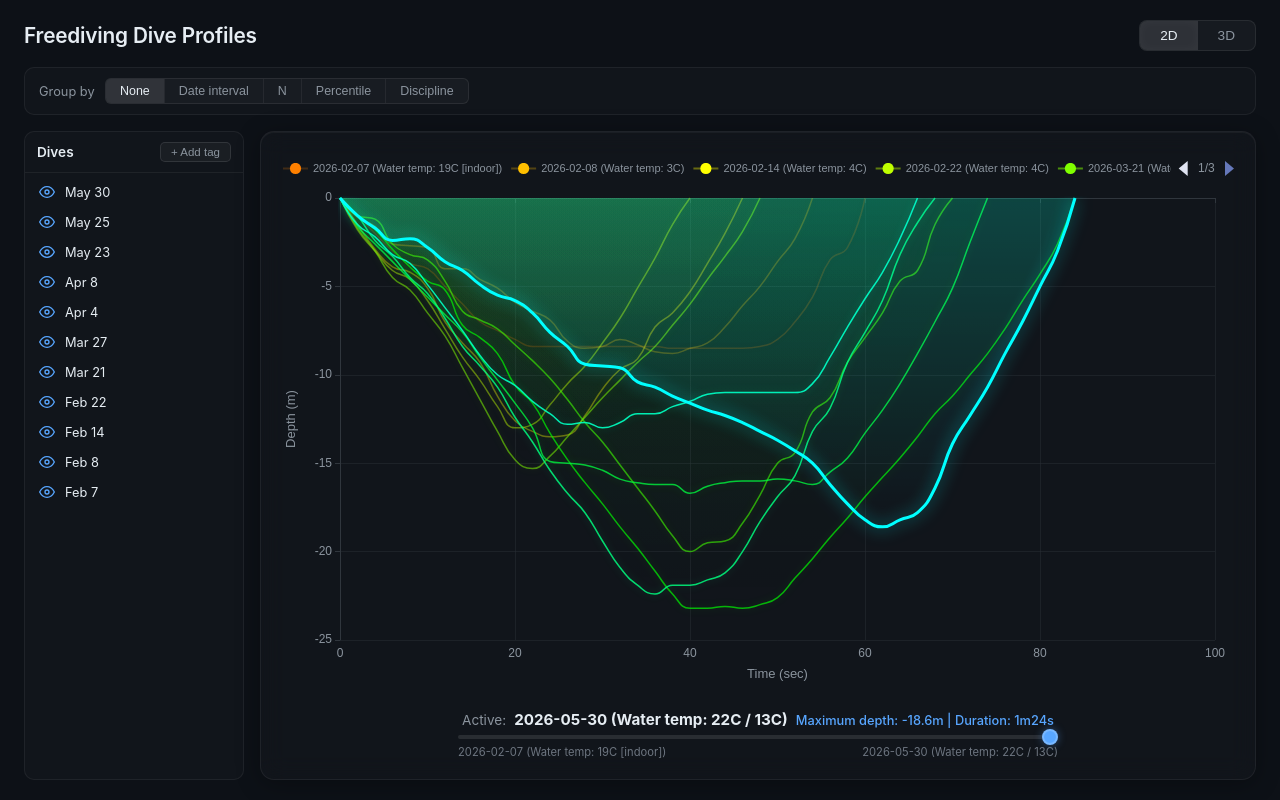
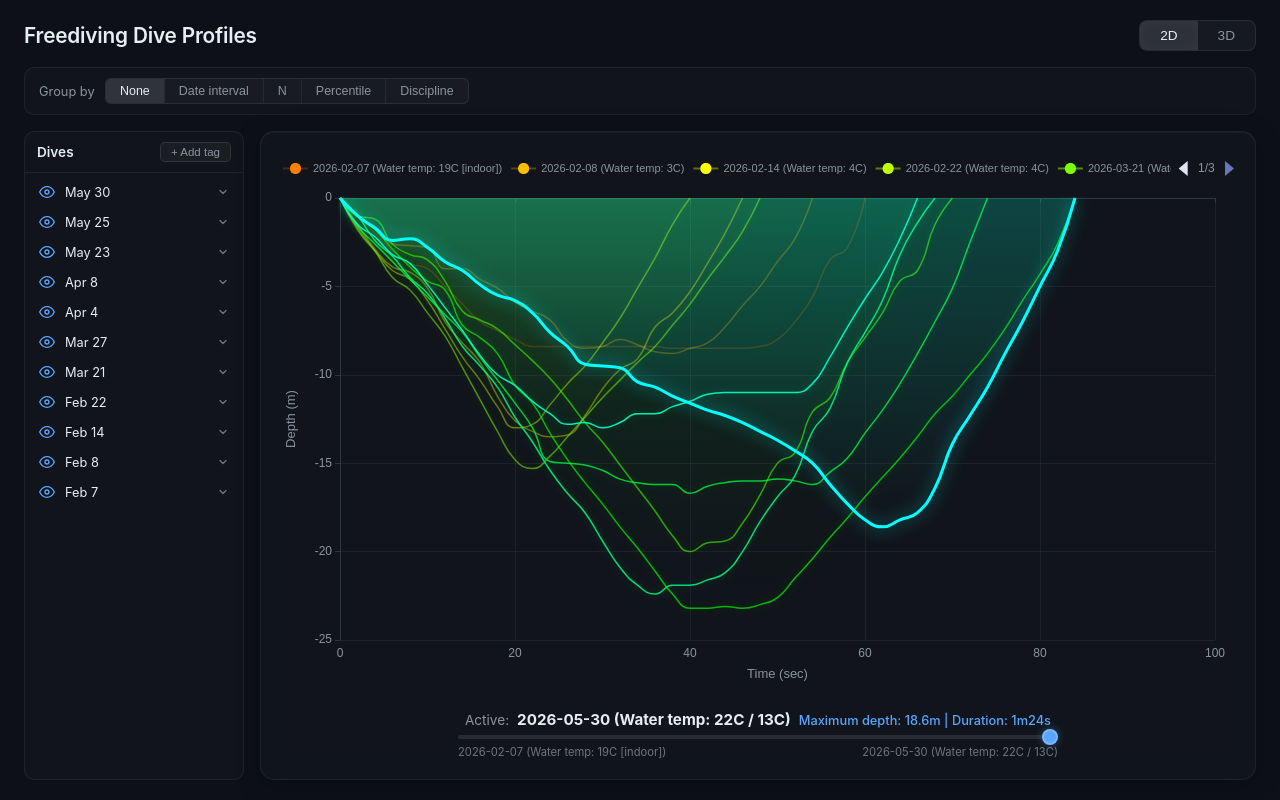
Before and after one commit to drigberg/freediving-data-explorer, a React (Vite) app: page / in a window 1280 px wide. Built offline with nearby package versions, Linux system fonts and the light colour scheme.

Commit message:
dropdowns

```diff
--- a/src/App.tsx
+++ b/src/App.tsx
@@ -92,6 +92,7 @@ export default function App() {
       <div className="app-body">
         <Sidebar
           seriesNames={data.seriesNames}
+          seriesData={data.seriesData}
           hiddenDives={hiddenDives}
           onToggleVisibility={toggleVisibility}
           tags={tags}
--- a/src/Chart2D.tsx
+++ b/src/Chart2D.tsx
@@ -2,11 +2,7 @@ import { useMemo, useState, useEffect } from "react";
 import ReactECharts from "echarts-for-react";
 import type { EChartsOption } from "echarts";
 import type { ProcessedData } from "./grouping";
-import {
-  getSeriesColor,
-  getSeriesColorRgba,
-  getSeriesOpacity,
-} from "./colors";
+import { getSeriesColor, getSeriesColorRgba, getSeriesOpacity } from "./colors";
 
 interface Chart2DProps {
   processed: ProcessedData;
@@ -99,7 +95,7 @@ export default function Chart2D({ processed }: Chart2DProps) {
                   color: getSeriesColorRgba(
                     i,
                     total,
-                    isActive ? 0.25 : 0.08 * opacity
+                    isActive ? 0.25 : 0.08 * opacity,
                   ),
                 },
                 { offset: 1, color: getSeriesColorRgba(i, total, 0) },
@@ -115,12 +111,12 @@ export default function Chart2D({ processed }: Chart2DProps) {
   }, [clampedActive, series]);
 
   const activePoints = series[clampedActive].data;
-  const maxDepth = activePoints.length > 0
-    ? Math.min(...activePoints.map(([, d]) => d))
-    : 0;
-  const duration = activePoints.length > 0
-    ? activePoints[activePoints.length - 1][0] - activePoints[0][0]
-    : 0;
+  const maxDepth =
+    activePoints.length > 0 ? Math.min(...activePoints.map(([, d]) => d)) : 0;
+  const duration =
+    activePoints.length > 0
+      ? activePoints[activePoints.length - 1][0] - activePoints[0][0]
+      : 0;
 
   return (
     <div className="chart-container">
@@ -135,7 +131,9 @@ export default function Chart2D({ processed }: Chart2DProps) {
         <label className="slider-label">
           Active: <strong>{series[clampedActive].label}</strong>
           <span className="slider-stats">
-            Maximum depth: {maxDepth.toFixed(1)}m | Duration: {Math.floor(duration / 60)}m{String(duration % 60).padStart(2, "0")}s
+            Maximum depth: {Math.abs(maxDepth).toFixed(1)}m | Duration:{" "}
+            {Math.floor(duration / 60)}m{String(duration % 60).padStart(2, "0")}
+            s
           </span>
         </label>
         <input
--- a/src/Sidebar.tsx
+++ b/src/Sidebar.tsx
@@ -13,6 +13,7 @@ const DISCIPLINE_ABBREV: Record<string, string> = {
 
 interface SidebarProps {
   seriesNames: string[];
+  seriesData: [number, number][][];
   hiddenDives: Set<number>;
   onToggleVisibility: (index: number) => void;
   tags: Tag[];
@@ -22,14 +23,32 @@ interface SidebarProps {
 function EyeIcon({ open }: { open: boolean }) {
   if (open) {
     return (
-      <svg width="16" height="16" viewBox="0 0 24 24" fill="none" stroke="currentColor" strokeWidth="2" strokeLinecap="round" strokeLinejoin="round">
+      <svg
+        width="16"
+        height="16"
+        viewBox="0 0 24 24"
+        fill="none"
+        stroke="currentColor"
+        strokeWidth="2"
+        strokeLinecap="round"
+        strokeLinejoin="round"
+      >
         <path d="M1 12s4-8 11-8 11 8 11 8-4 8-11 8-11-8-11-8z" />
         <circle cx="12" cy="12" r="3" />
       </svg>
     );
   }
   return (
-    <svg width="16" height="16" viewBox="0 0 24 24" fill="none" stroke="currentColor" strokeWidth="2" strokeLinecap="round" strokeLinejoin="round">
+    <svg
+      width="16"
+      height="16"
+      viewBox="0 0 24 24"
+      fill="none"
+      stroke="currentColor"
+      strokeWidth="2"
+      strokeLinecap="round"
+      strokeLinejoin="round"
+    >
       <path d="M17.94 17.94A10.07 10.07 0 0 1 12 20c-7 0-11-8-11-8a18.45 18.45 0 0 1 5.06-5.94" />
       <path d="M9.9 4.24A9.12 9.12 0 0 1 12 4c7 0 11 8 11 8a18.5 18.5 0 0 1-2.16 3.19" />
       <line x1="1" y1="1" x2="23" y2="23" />
@@ -37,14 +56,55 @@ function EyeIcon({ open }: { open: boolean }) {
   );
 }
 
+function ChevronIcon({ open }: { open: boolean }) {
+  return (
+    <svg
+      width="12"
+      height="12"
+      viewBox="0 0 24 24"
+      fill="none"
+      stroke="currentColor"
+      strokeWidth="2.5"
+      strokeLinecap="round"
+      strokeLinejoin="round"
+      style={{
+        transform: open ? "rotate(180deg)" : "rotate(0deg)",
+        transition: "transform 0.15s ease",
+      }}
+    >
+      <polyline points="6 9 12 15 18 9" />
+    </svg>
+  );
+}
+
+function formatDuration(seconds: number): string {
+  const m = Math.floor(seconds / 60);
+  const s = seconds % 60;
+  return `${m}m${String(s).padStart(2, "0")}s`;
+}
+
 export default function Sidebar({
   seriesNames,
+  seriesData,
   hiddenDives,
   onToggleVisibility,
   tags,
   onTagsChange,
 }: SidebarProps) {
   const [showTagDialog, setShowTagDialog] = useState(false);
+  const [expandedDives, setExpandedDives] = useState<Set<number>>(new Set());
+
+  const toggleExpanded = useCallback((index: number) => {
+    setExpandedDives((prev) => {
+      const next = new Set(prev);
+      if (next.has(index)) {
+        next.delete(index);
+      } else {
+        next.add(index);
+      }
+      return next;
+    });
+  }, []);
 
   const [taggingMode, setTaggingMode] = useState<string | null>(null);
   const [tagSelection, setTagSelection] = useState<Set<number>>(new Set());
@@ -63,22 +123,27 @@ export default function Sidebar({
       }
       setShowTagDialog(false);
     },
-    [tags, onTagsChange]
+    [tags, onTagsChange],
   );
 
-  const handleSelectTag = useCallback((name: string) => {
+  const handleSelectTag = useCallback(
+    (name: string) => {
       const tag = tags.find((t) => t.name === name);
       setTaggingMode(name);
       setTagSelection(new Set(tag?.diveIndices ?? []));
       setShowTagDialog(false);
-  }, [tags]);
+    },
+    [tags],
+  );
 
   const handleTagDone = useCallback(() => {
     if (!taggingMode) return;
     onTagsChange(
       tags.map((t) =>
-        t.name === taggingMode ? { ...t, diveIndices: new Set(tagSelection) } : t
-      )
+        t.name === taggingMode
+          ? { ...t, diveIndices: new Set(tagSelection) }
+          : t,
+      ),
     );
     setTaggingMode(null);
     setTagSelection(new Set());
@@ -91,22 +156,33 @@ export default function Sidebar({
     lastClickedRef.current = null;
   }, []);
 
+  const tagsByDive = useMemo(() => {
+    const map = new Map<number, string[]>();
+    for (const tag of tags) {
+      if (tag.name.startsWith("Discipline:")) continue;
+      for (const idx of tag.diveIndices) {
+        if (!map.has(idx)) map.set(idx, []);
+        map.get(idx)!.push(tag.name);
+      }
+    }
+    return map;
+  }, [tags]);
+
   const disciplineByDive = useMemo(() => {
-    const map = new Map<number, string>();
+    const map = new Map<number, { abbrev: string; name: string }>();
     for (const tag of tags) {
       const match = tag.name.match(/^Discipline:\s*(.+)$/);
       if (!match) continue;
       const abbrev = DISCIPLINE_ABBREV[match[1]];
       if (!abbrev) continue;
       for (const idx of tag.diveIndices) {
-        map.set(idx, abbrev);
+        map.set(idx, { abbrev, name: match[1] });
       }
     }
     return map;
   }, [tags]);
 
-  const handleTagClick = useCallback(
-    (index: number, shiftKey: boolean) => {
+  const handleTagClick = useCallback((index: number, shiftKey: boolean) => {
     setTagSelection((prev) => {
       const next = new Set(prev);
       if (shiftKey && lastClickedRef.current !== null) {
@@ -125,9 +201,7 @@ export default function Sidebar({
       lastClickedRef.current = index;
       return next;
     });
-    },
-    []
-  );
+  }, []);
 
   return (
     <aside className="sidebar">
@@ -164,7 +238,7 @@ export default function Sidebar({
           const isHidden = hiddenDives.has(i);
           const isSelected = tagSelection.has(i);
 
-          const abbrev = disciplineByDive.get(i);
+          const discipline = disciplineByDive.get(i);
 
           if (taggingMode) {
             return (
@@ -175,13 +249,27 @@ export default function Sidebar({
               >
                 <span className="tag-checkbox">{isSelected ? "✓" : ""}</span>
                 <span className="dive-name">{shortDateLabel(name)}</span>
-                {abbrev && <span className="dive-discipline">{abbrev}</span>}
+                {discipline && (
+                  <span className="dive-discipline">{discipline.abbrev}</span>
+                )}
               </li>
             );
           }
 
+          const diveTags = tagsByDive.get(i) ?? [];
+          const isExpanded = expandedDives.has(i);
+          const points = seriesData[i];
+          const maxDepth =
+            points.length > 0 ? Math.min(...points.map(([, d]) => d)) : 0;
+          const duration =
+            points.length > 0 ? points[points.length - 1][0] - points[0][0] : 0;
+
           return (
-            <li key={i} className="sidebar-dive-item">
+            <li
+              key={i}
+              className={`sidebar-dive-entry ${isExpanded ? "expanded" : ""}`}
+            >
+              <div className="sidebar-dive-item">
                 <button
                   className={`visibility-toggle ${isHidden ? "hidden-dive" : ""}`}
                   onClick={() => onToggleVisibility(i)}
@@ -189,8 +277,37 @@ export default function Sidebar({
                 >
                   <EyeIcon open={!isHidden} />
                 </button>
-              <span className="dive-name">{shortDateLabel(name)}</span>
-              {abbrev && <span className="dive-discipline">{abbrev}</span>}
+                <span
+                  className="dive-name clickable"
+                  onClick={() => toggleExpanded(i)}
+                >
+                  {shortDateLabel(name)}
+                </span>
+                {discipline && (
+                  <span className="dive-discipline">{discipline.abbrev}</span>
+                )}
+                <span
+                  className="dive-chevron"
+                  onClick={() => toggleExpanded(i)}
+                >
+                  <ChevronIcon open={isExpanded} />
+                </span>
+              </div>
+              {isExpanded && (
+                <ul className="dive-details">
+                  <li className="dive-detail-item">
+                    Max depth: {maxDepth.toFixed(1)}m
+                  </li>
+                  <li className="dive-detail-item">
+                    Duration: {formatDuration(duration)}
+                  </li>
+                  {diveTags.map((tagName) => (
+                    <li key={tagName} className="dive-detail-item">
+                      {tagName}
+                    </li>
+                  ))}
+                </ul>
+              )}
             </li>
           );
         })}
--- a/src/index.css
+++ b/src/index.css
@@ -349,6 +349,47 @@ body,
   white-space: nowrap;
   overflow: hidden;
   text-overflow: ellipsis;
+}
+
+.sidebar-dive-entry {
+  list-style: none;
+}
+
+.sidebar-dive-entry.expanded {
+  background: rgba(255, 255, 255, 0.02);
+}
+
+.dive-name.clickable {
+  cursor: pointer;
+}
+
+.dive-name.clickable:hover {
+  color: #58a6ff;
+}
+
+.dive-chevron {
+  flex-shrink: 0;
+  margin-left: auto;
+  color: #6e7681;
+  display: flex;
+  align-items: center;
+  cursor: pointer;
+  padding: 2px;
+}
+
+.dive-chevron:hover {
+  color: #8b949e;
+}
+
+.dive-details {
+  list-style: none;
+  padding: 2px 12px 6px 36px;
+}
+
+.dive-detail-item {
+  font-size: 0.72rem;
+  color: #8b949e;
+  padding: 2px 0;
 }
 
 .dive-discipline {
```
Also changed, not shown: 1 other file (tests, documents, lock files or other folders). Lines whose indentation alone changed are shown as unchanged.
